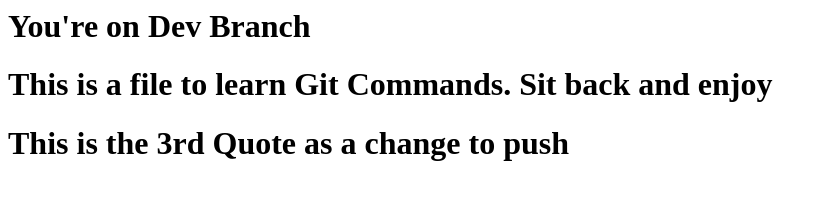
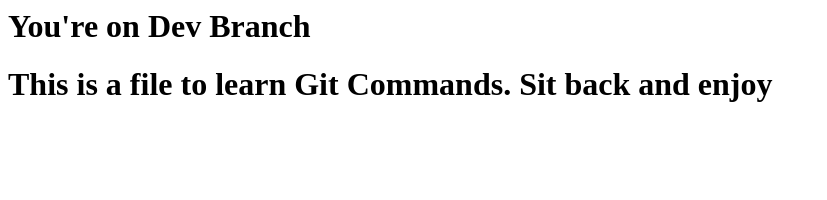
Before and after one commit to JesseND/firstGitRepo, a plain HTML site: page index.html in a window 1280 px wide. Shown: the whole page, without its empty margins (0-827 px from the left). Drawn offline with Linux system fonts and the light colour scheme.

Commit message:
Revert "added 3rd quote"
This reverts commit 161689c2bea8deea9db3d2c2dcde1ad6331b18de.

```diff
--- a/index.html
+++ b/index.html
@@ -2,6 +2,5 @@
 <body>
      <h1>You're on Dev Branch</h1>
      <h1>This is a file to learn Git Commands. Sit back and enjoy</h1>
-     <h1>This is the 3rd Quote as a change to push</h1>
 </body>
 </html>
```
